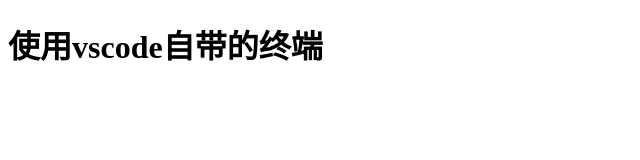
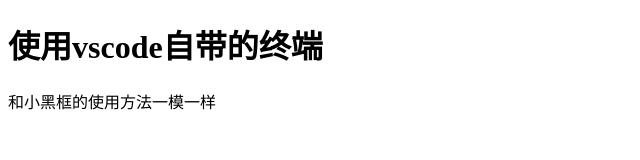
Before and after one commit to My110202/git-, a plain HTML site: page 03-index.html in a window 1280 px wide. Shown: the whole page, without its empty margins (0-640 px from the left). Drawn offline with Linux system fonts and the light colour scheme.

Commit message:
添加了一句话

```diff
--- a/03-index.html
+++ b/03-index.html
@@ -8,6 +8,6 @@
 </head>
 <body>
     <h1>使用vscode自带的终端</h1>
-    <p></p>
+    <p>和小黑框的使用方法一模一样</p>
 </body>
 </html>
```
